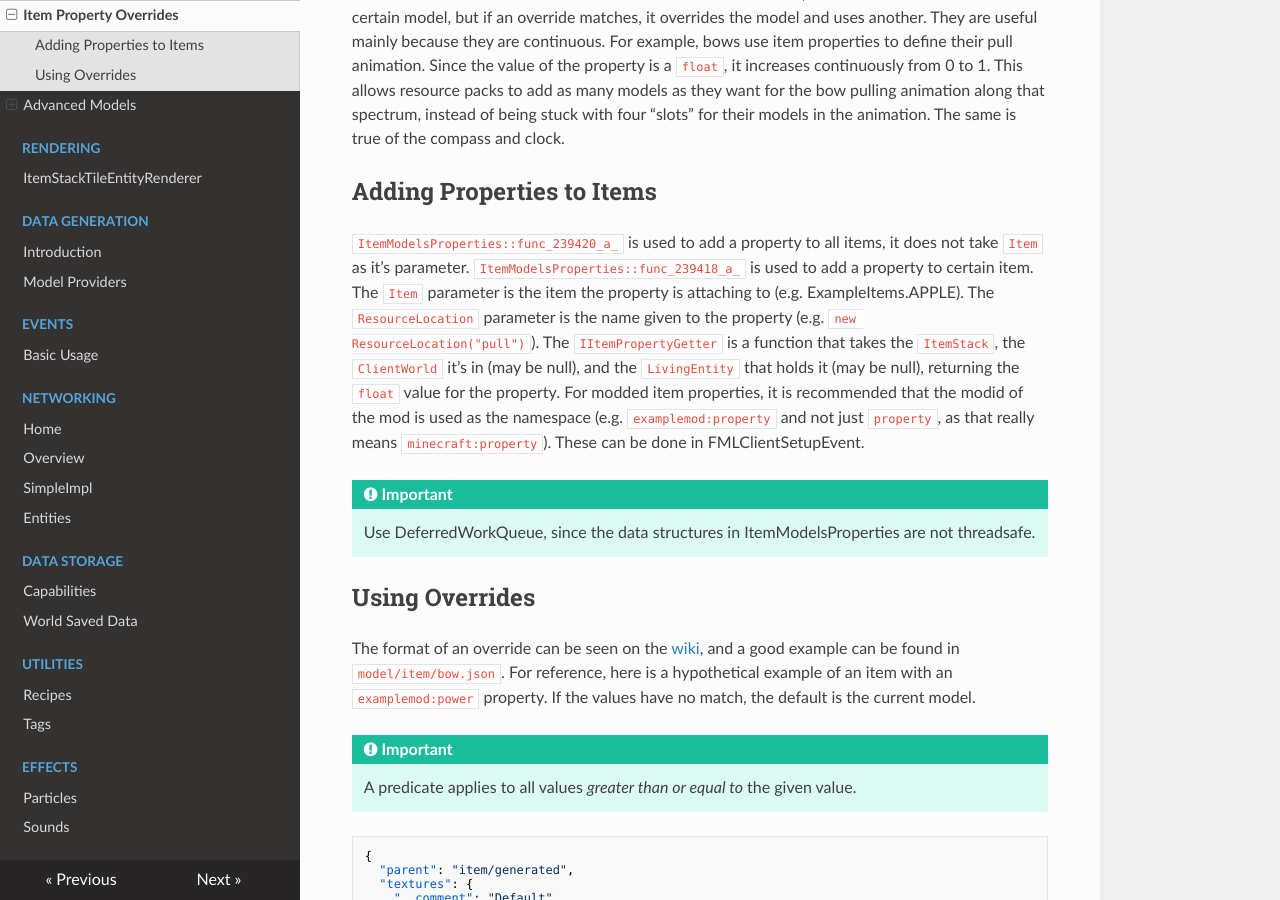
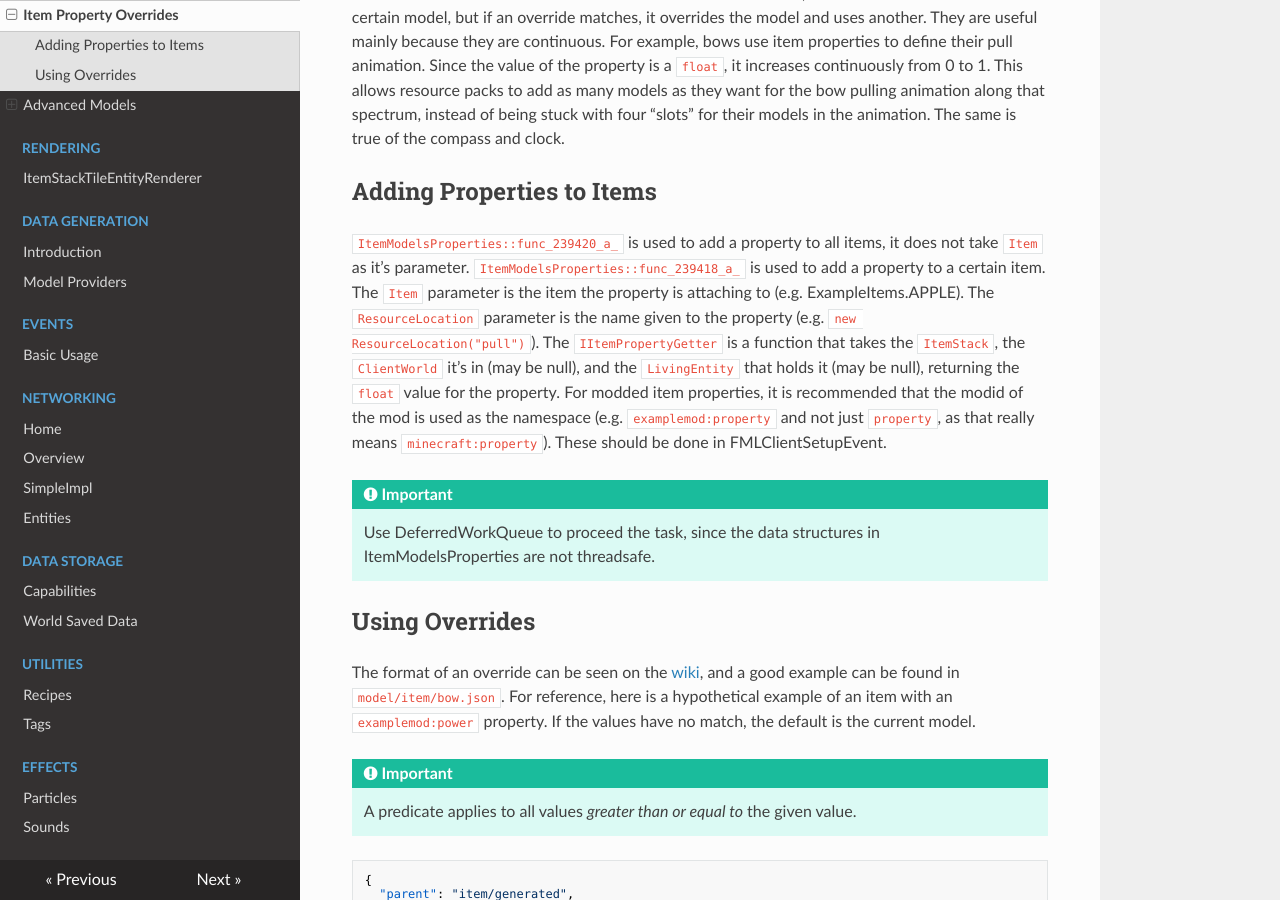
Before and after one commit to MinecraftForge/Documentation, an MkDocs documentation site: the page built from docs/models/overrides.md, in a window 1280 px wide and 900 px high, scrolled down 299 px. Built offline with MkDocs 1.6.1, drawn with Linux system fonts in a browser that asks for light colours; nearby versions of some CDN libraries.

Commit message:
Update overrides.md

```diff
--- a/docs/models/overrides.md
+++ b/docs/models/overrides.md
@@ -8,9 +8,9 @@ An item property assigns a certain `float` value to every `ItemStack` it is regi
 Adding Properties to Items
 --------------------------
 
-`ItemModelsProperties::func_239420_a_` is used to add a property to all items, it does not take `Item` as it's parameter. `ItemModelsProperties::func_239418_a_` is used to add a property to certain item. The `Item` parameter is the item the property is attaching to (e.g. ExampleItems.APPLE). The `ResourceLocation` parameter is the name given to the property (e.g. `new ResourceLocation("pull")`). The `IItemPropertyGetter` is a function that takes the `ItemStack`, the `ClientWorld` it's in (may be null), and the `LivingEntity` that holds it (may be null), returning the `float` value for the property. For modded item properties, it is recommended that the modid of the mod is used as the namespace (e.g. `examplemod:property` and not just `property`, as that really means `minecraft:property`). These can be done in FMLClientSetupEvent.
+`ItemModelsProperties::func_239420_a_` is used to add a property to all items, it does not take `Item` as it's parameter. `ItemModelsProperties::func_239418_a_` is used to add a property to a certain item. The `Item` parameter is the item the property is attaching to (e.g. ExampleItems.APPLE). The `ResourceLocation` parameter is the name given to the property (e.g. `new ResourceLocation("pull")`). The `IItemPropertyGetter` is a function that takes the `ItemStack`, the `ClientWorld` it's in (may be null), and the `LivingEntity` that holds it (may be null), returning the `float` value for the property. For modded item properties, it is recommended that the modid of the mod is used as the namespace (e.g. `examplemod:property` and not just `property`, as that really means `minecraft:property`). These should be done in FMLClientSetupEvent.
 !!! important
-    Use DeferredWorkQueue, since the data structures in ItemModelsProperties are not threadsafe.
+    Use DeferredWorkQueue to proceed the task, since the data structures in ItemModelsProperties are not threadsafe.
 
 Using Overrides
 ---------------
```
